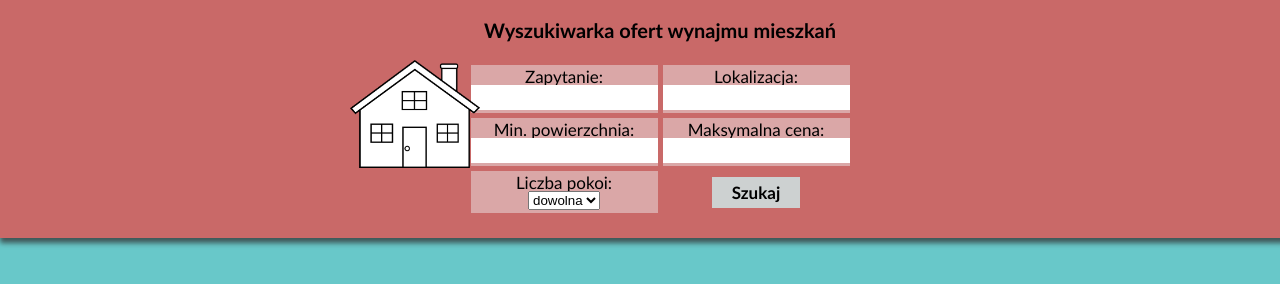
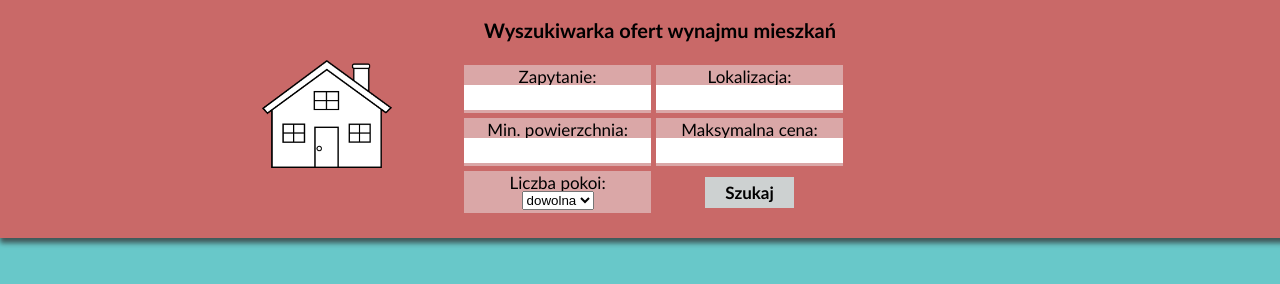
Before and after one commit to lpawluczuk/FlatSearch, a plain HTML site: page frontend/index.html in a window 1280 px wide. Drawn offline with nearby package versions, Linux system fonts and the light colour scheme.

Commit message:
korekta CSS

```diff
--- a/frontend/index.html
+++ b/frontend/index.html
@@ -1,6 +1,6 @@
 <html>
 <head>
-    <title>Mieszkania</title>
+  <title>Mieszkania</title>
 	<meta http-equiv="Content-Type" content="text/html;charset=utf-8">
 	<script src="http://ajax.googleapis.com/ajax/libs/jquery/1.4.2/jquery.min.js" type="text/javascript"></script>
 	<script src="script.js" type="text/javascript"></script>
@@ -12,8 +12,11 @@
 <div id="header">
 		<h3>Wyszukiwarka ofert wynajmu mieszkań</h3>
 
-		<img id="houseImg" src="house.png" alt="house">
+    <div class="headerPart">
+      <img id="houseImg" src="house.png" alt="house">
+		</div>
 
+    <div class="headerPart">
 		<table id="searchOptions">
 
 			<tr>
@@ -60,6 +63,8 @@
 			</tr>
 
 		</table>
+    </div>
+
 	</div>
 	<div id="results">
 	</div>
--- a/frontend/style.css
+++ b/frontend/style.css
@@ -53,9 +53,15 @@ table {
 	-webkit-box-shadow: 0px 5px 5px 0px rgba(50, 50, 50, 0.75);
 	-moz-box-shadow:    0px 5px 5px 0px rgba(50, 50, 50, 0.75);
 	box-shadow:         0px 5px 5px 0px rgba(50, 50, 50, 0.75);
-	padding: 20px;
+  padding: 20px;
 	position: fixed;
 	width: 100%;
+}
+
+.headerPart {
+  float: left;
+  height: 100%;
+  width: 33%;
 }
 
 h3 {
@@ -111,8 +117,8 @@ button:hover {
 }
 
 #houseImg {
-	margin-left: 25%;
-	position: absolute;
+  float: right;
+  margin-right: 50px;
 	width: 130px;
 }
 
```
